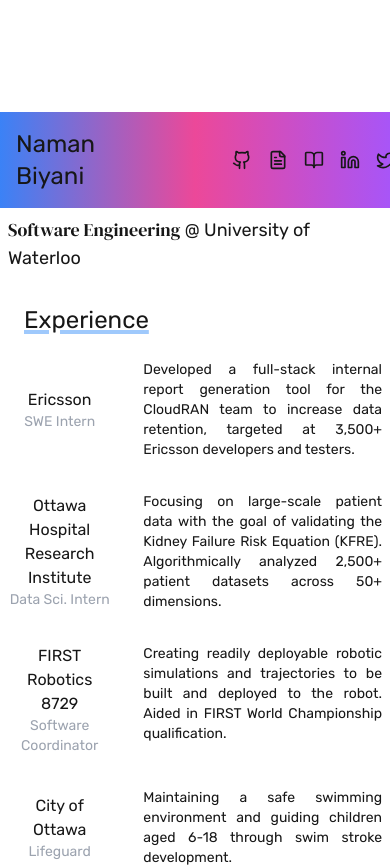
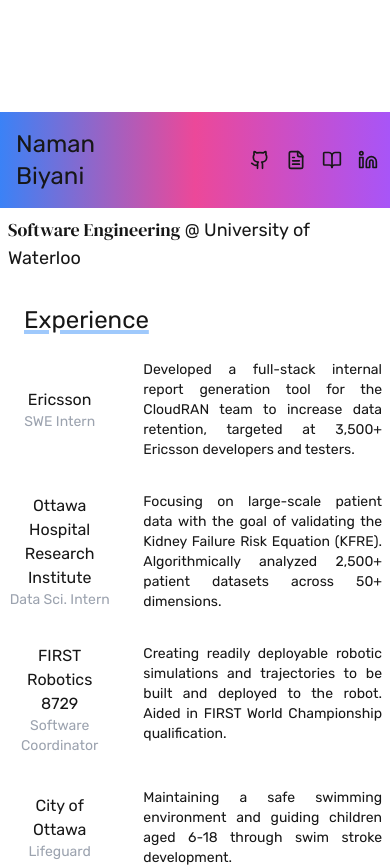
Before and after one commit to NamanBiyani06/namanbiyani.com, a Next.js app: page / in a window 390 px wide. Shown: the top 867 px of the page. Built offline with nearby package versions, Linux system fonts and the light colour scheme; a web font is replaced by a local one.

Commit message:
link and mobile compatibility fix

```diff
--- a/src/components/Header/header.tsx
+++ b/src/components/Header/header.tsx
@@ -38,7 +38,7 @@
             <a href="https://www.linkedin.com/in/naman-biyani-361b96233/" target="_blank" rel="noopener noreferrer" className="flex items-center transform transition-transform ease-in-out duration-300 hover:scale-125 hover:text-gray-300">
               <Linkedin className="" size={20} />
             </a>
-            <a href="hhttps://x.com/nbiyani06" target="_blank" rel="noopener noreferrer" className="flex items-center transform transition-transform ease-in-out duration-300 hover:scale-125 hover:text-gray-300">
+            <a href="https://x.com/nbiyani06" target="_blank" rel="noopener noreferrer" className="flex items-center transform transition-transform ease-in-out duration-300 hover:scale-125 hover:text-gray-300 hidden md:flex">
               <Twitter className="" size={20} />
             </a>
           </div>
```
